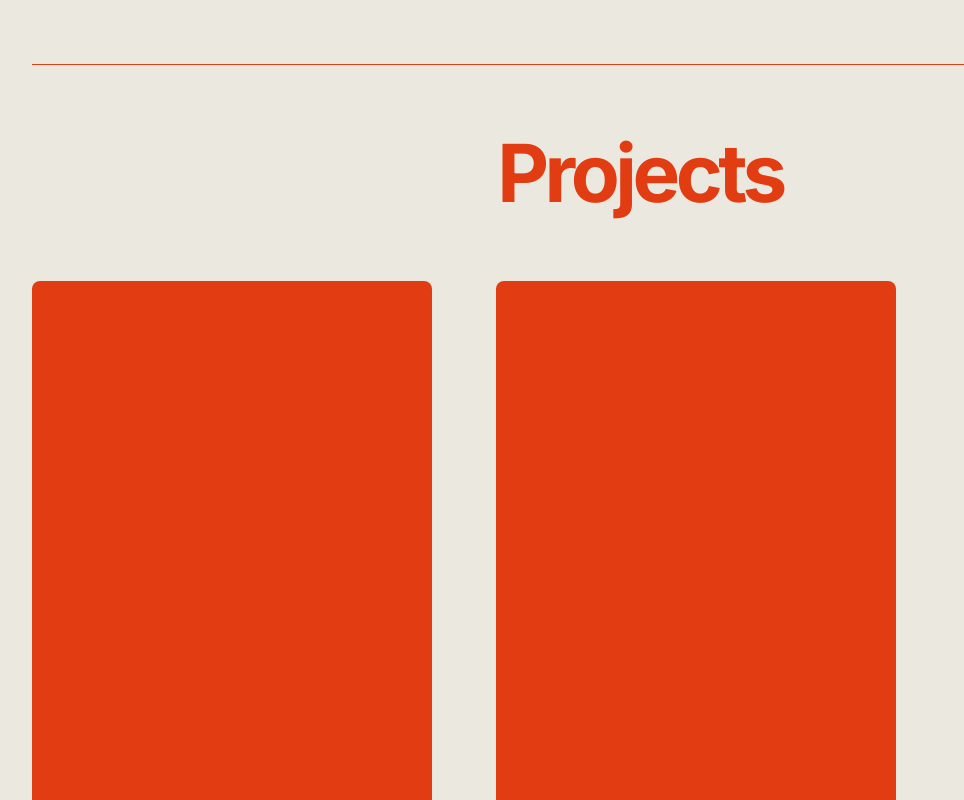
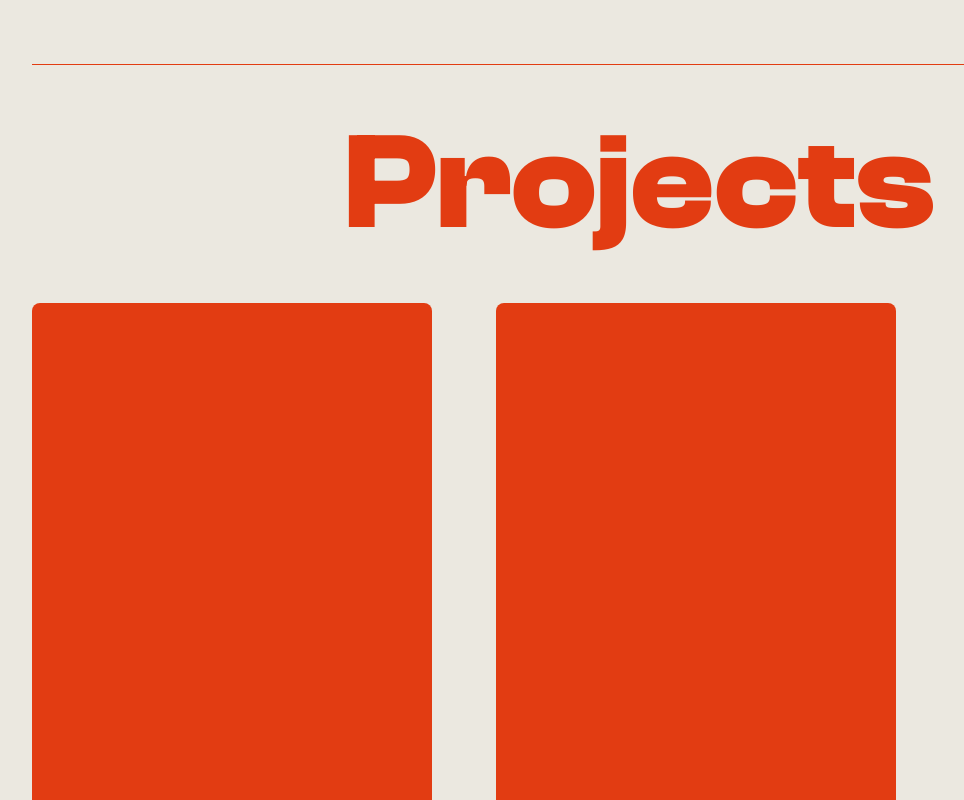
Before and after one commit to michaelcanonizado/michaelcanonizado, a Next.js app: page / in a window 1280 px wide. Shown: the part 1440-2240 px from the top of the page, without its empty margins (0-964 px from the left). Built offline with nearby package versions, Linux system fonts and the light colour scheme.

Commit message:
feat: change <TextDisplay/> font styles

```diff
--- a/src/components/ui/text.tsx
+++ b/src/components/ui/text.tsx
@@ -5,7 +5,7 @@ export const TextDisplay = ({ className, children }: ComponentBaseProps) => {
   return (
     <h1
       className={cn(
-        'text-[calc((80/16)*1rem)] font-[700] leading-[1.1] tracking-[calc((-4.5/16)*1rem)]',
+        'font-display text-[calc((137/16)*1rem)] font-[700] leading-[0.8] tracking-[calc((0/16)*1rem)]',
         className
       )}
     >
```
